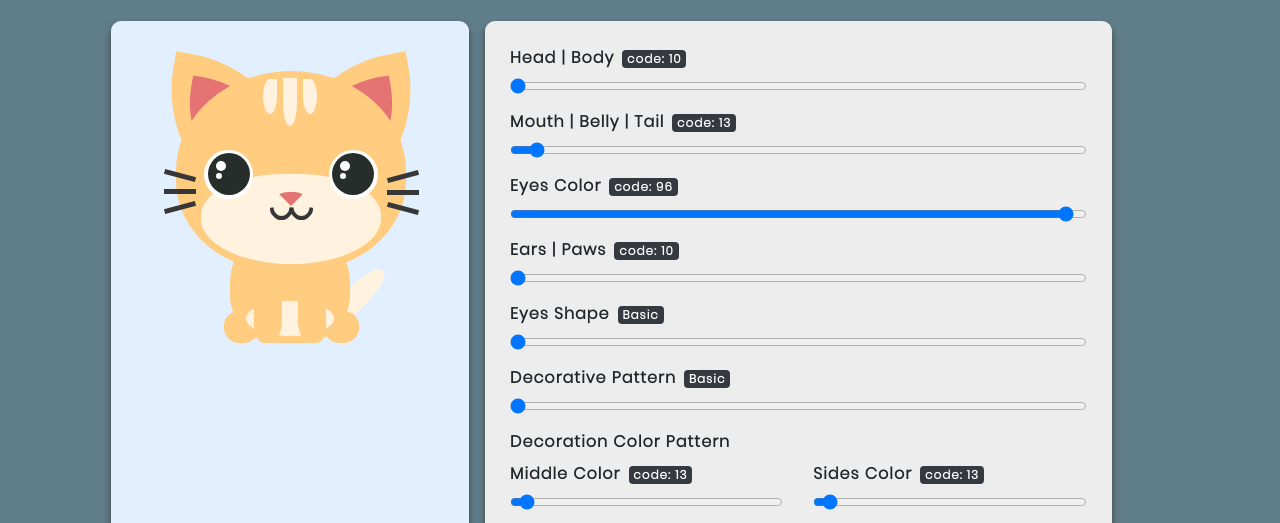
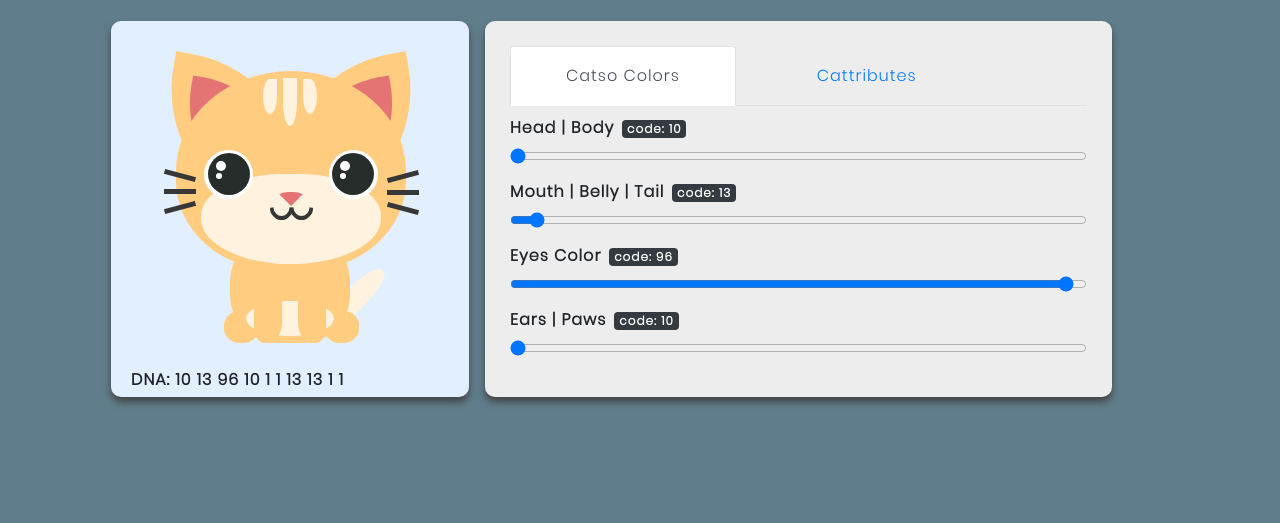
Before and after one commit to Dadogg80/Crypto-Catso, a plain HTML site: page client/index.html in a window 1280 px wide. Shown: the part 227-750 px from the top of the page. Drawn offline with Linux system fonts and the light colour scheme.

Commit message:
Add bootstrap tabs to kitty-factory

```diff
--- a/client/index.html
+++ b/client/index.html
@@ -120,11 +120,22 @@
                 </div>
             </div>
 
-            <div class="col-lg-7 cattributes m-2 light-b-shadow">
+             <div class="col-lg-7 cattributes m-2 light-b-shadow">
+              <ul class="nav nav-tabs" id="myTab" role="tablist">
+              <li class="nav-item" role="presentation">
+                <a class="nav-link active" id="home-tab" data-toggle="tab" href="#catsoColors" role="tab" aria-controls="home" aria-selected="true">Catso Colors</a>
+              </li>
+              <li class="nav-item" role="presentation">
+                <a class="nav-link" id="profile-tab" data-toggle="tab" href="#cattributes" role="tab" aria-controls="profile" aria-selected="false">Cattributes</a>
+              </li>
+            </ul>
 
-                <!-- Cat colors -->
+            <div class="tab-content" id="myTabContent">
+              <div class="tab-pane fade show active" id="catsoColors" role="tabpanel" aria-labelledby="home-tab">
+
+
                 <div id="catColors">
-                <div class="form-group">
+                <div class="form-group" style="padding-top: 10px">
                   <!-- id headcode is the span containing the DNA code-->
                     <label for="formControlRange"><b>Head | Body</b><span class="badge badge-dark ml-2" id="headcode"></span></label>
                     <!-- Slider for id bodycolor-->
@@ -151,9 +162,13 @@
                     <!-- Slider for id mtbcolor-->
                     <input type="range" min="10" max="98" class="form-control-range" id="earcolor">
                   </div>
+                </div>
+              </div>
 
-                  <!-- Cattributes -->
-                  <div class="form-group">
+              <div class="tab-pane fade" id="cattributes" role="tabpanel" aria-labelledby="profile-tab">
+
+                <!-- Cattributes -->
+                  <div class="form-group" style="padding-top: 10px">
                       <!-- id shapecode is the span containing the DNA code-->
                       <label for="formControlRange"><b>Eyes Shape</b><span class="badge badge-dark ml-2" id="eyeName"></span></label>
                       <!-- Slider for id eyesShape-->
@@ -184,18 +199,15 @@
                   </div>
                 </div>
               </div>
-
-
                   <div class="form-group">
                       <!-- id animationcode is the span containing the DNA code-->
                       <label for="formControlRange"><b>Animation</b><span class="badge badge-dark ml-2" id="animationName"></span></label>
                       <!-- Slider for id animation-->
                       <input type="range" min="1" max="6" class="form-control-range" id="animation">
                   </div>
+              </div>
+              </div>
 
-
-
-              </div>
             </div>
           <br>
         </div>
```
